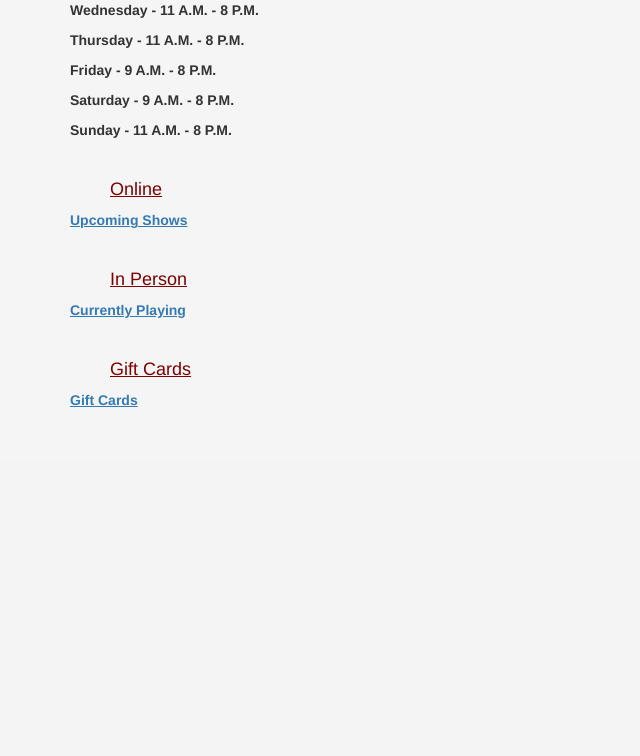
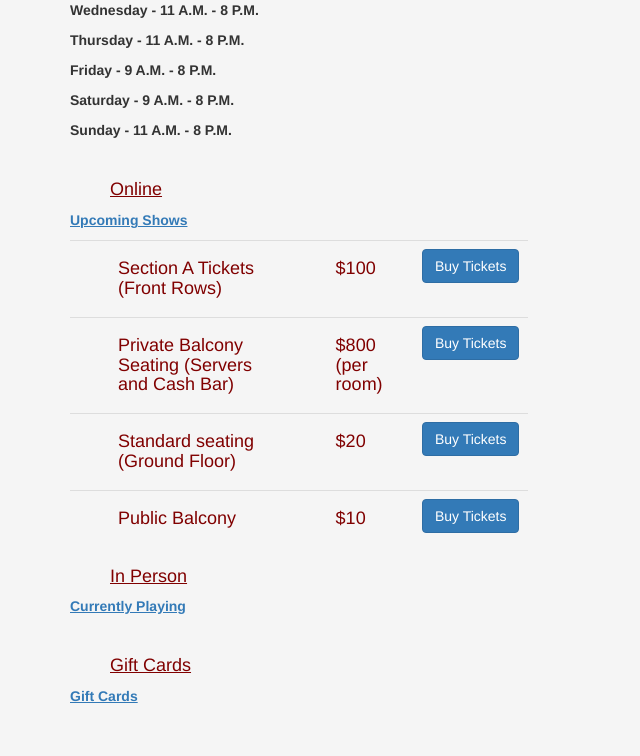
Before and after one commit to yourbuddyconner/cs399-theatre, a Django app: template app/templates/tickets.html in a window 1280 px wide. Shown: the part 1068-1824 px from the top of the page, without its empty margins (0-640 px from the left). Before the commit the page ends 1475 px from the top, so only its background shows below. Run offline with Django 3.2, Linux system fonts and the light colour scheme; the template is opened without the code that fills it, so the values that code supplies are empty; parts of the project's set-up code (start-up, migrations or seed data) failed here and were passed over; some libraries are stand-ins or nearby versions.

Commit message:
Updated Tickets.html to contain actual ticket sales, i.e. front row, private booths etc.

```diff
--- a/app/templates/tickets.html
+++ b/app/templates/tickets.html
@@ -35,7 +35,28 @@
 			<br>
 			<h4><ins>Online</ins></h4>
 			<p><a href="shows.html"><b><ins>Upcoming Shows</ins></b></a></p>
-			<br>
+			<table class="table">
+			<tr>
+				<td><h4>Section A Tickets (Front Rows)</h4></td>
+				<td><h4>$100</h4></td>
+				<td><button class="btn btn-primary">Buy Tickets</button></td>
+			</tr>
+			<tr>
+				<td><h4>Private Balcony Seating (Servers and Cash Bar)</h4></td>
+				<td><h4>$800 (per room)</h4></td>
+				<td><button class="btn btn-primary">Buy Tickets</button></td>
+			</tr>
+			<tr>
+				<td><h4>Standard seating (Ground Floor)</h4></td>
+				<td><h4>$20</h4></td>
+				<td><button class="btn btn-primary">Buy Tickets</button></td>
+			</tr>
+			<tr>
+				<td><h4>Public Balcony</h4></td>
+				<td><h4>$10</h4></td>
+				<td><button class="btn btn-primary">Buy Tickets</button></td>
+			</tr>
+		</table>
 			<h4><ins>In Person</ins></h4>
 			<p><a href="home.html"><b><ins>Currently Playing</ins></b></a></p>
 			<br>
```
